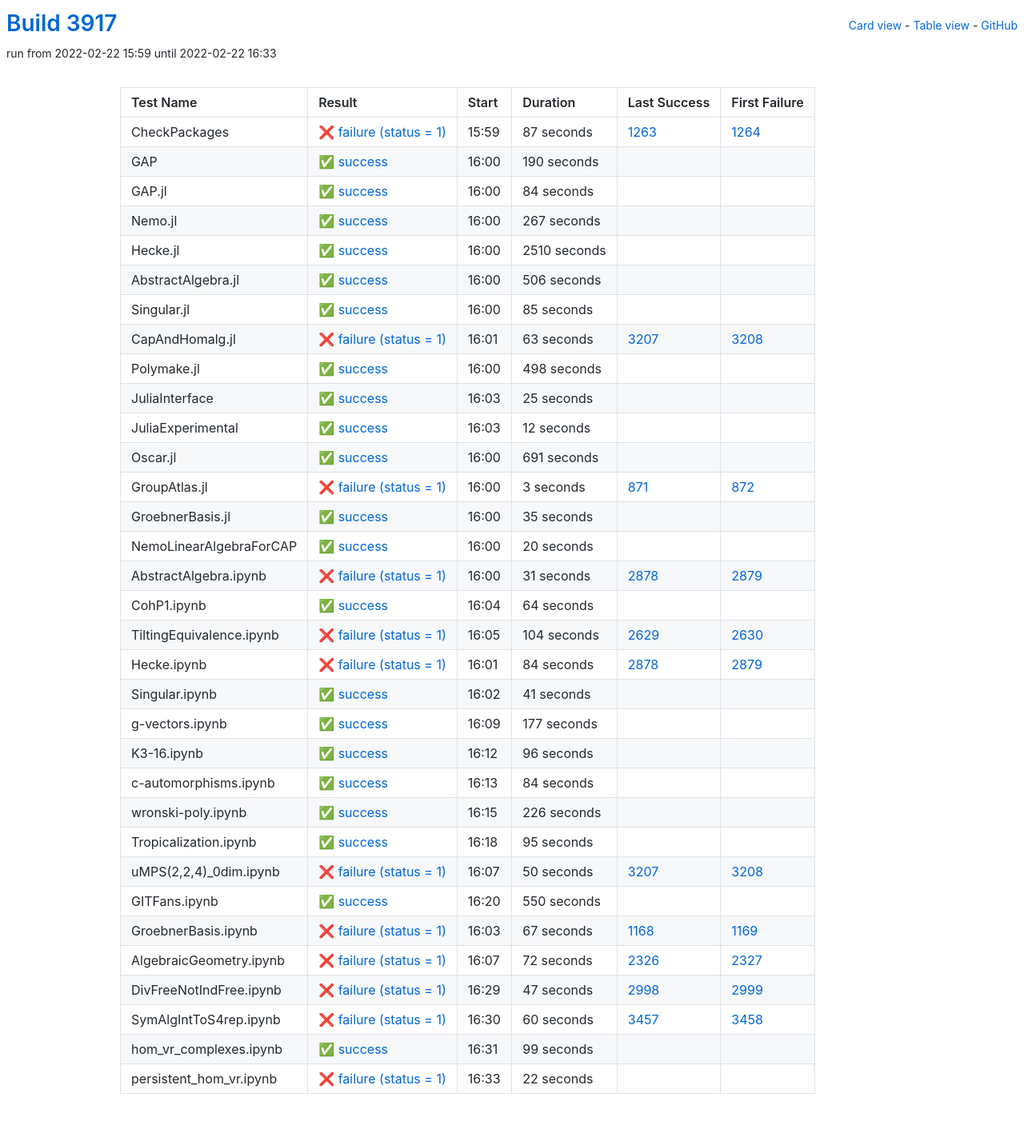
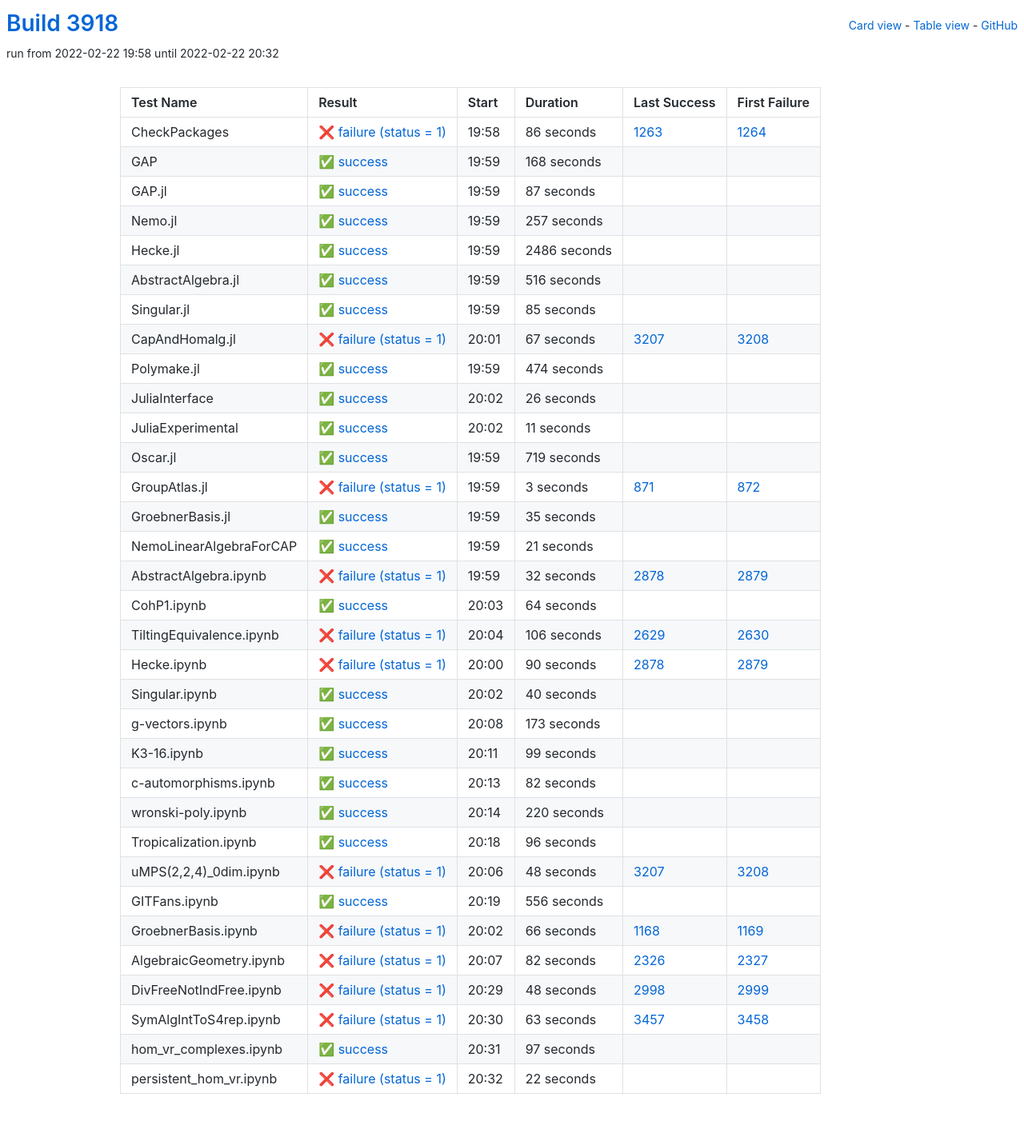
Before and after one commit to oscar-system/oscar-ci-status-stable, a Jekyll site: the page built from table.html, in a window 1280 px wide. Shown: the whole page at 80% size. Built offline with Jekyll 4.4.1, drawn with Linux system fonts in a browser that asks for light colours.

Commit message:
Build #3918

```diff
--- a/_data/ci.yml
+++ b/_data/ci.yml
@@ -1,6 +1,6 @@
 ---
-build: 3917
-build_url: https://oscarci.mathematik.uni-kl.de/job/oscar-stable/3917/
+build: 3918
+build_url: https://oscarci.mathematik.uni-kl.de/job/oscar-stable/3918/
 job: oscar-stable
 organization: oscar-system
 repo: oscar-ci-status-stable
@@ -8,80 +8,80 @@ repourl: https://github.com/oscar-system/oscar-ci-status-stable
 tests:
 - name: CheckPackages
   id: checkpackages
-  log: https://oscarci.mathematik.uni-kl.de/job/oscar-stable/3917/artifact/logs/build-3917/CheckPackages.log
-  start: 2022-02-22 15:59
+  log: https://oscarci.mathematik.uni-kl.de/job/oscar-stable/3918/artifact/logs/build-3918/CheckPackages.log
+  start: 2022-02-22 19:58
   success: false
   exitcode: 1
   status: failure
-  duration: 87
+  duration: 86
   last_success: 1263
   last_success_url: https://oscarci.mathematik.uni-kl.de/job/oscar-stable/1263/
   first_failure: 1264
   first_failure_url: https://oscarci.mathematik.uni-kl.de/job/oscar-stable/1264/
 - name: GAP
   id: gap
-  log: https://oscarci.mathematik.uni-kl.de/job/oscar-stable/3917/artifact/logs/build-3917/GAP.log
-  start: 2022-02-22 16:00
+  log: https://oscarci.mathematik.uni-kl.de/job/oscar-stable/3918/artifact/logs/build-3918/GAP.log
+  start: 2022-02-22 19:59
   success: true
   exitcode: 0
   status: success
-  duration: 190
+  duration: 168
   last_success: false
   last_success_url:
   first_failure: false
   first_failure_url:
 - name: GAP.jl
   id: gap-jl
-  log: https://oscarci.mathematik.uni-kl.de/job/oscar-stable/3917/artifact/logs/build-3917/GAP.jl.log
-  start: 2022-02-22 16:00
+  log: https://oscarci.mathematik.uni-kl.de/job/oscar-stable/3918/artifact/logs/build-3918/GAP.jl.log
+  start: 2022-02-22 19:59
   success: true
   exitcode: 0
   status: success
-  duration: 84
+  duration: 87
   last_success: false
   last_success_url:
   first_failure: false
   first_failure_url:
 - name: Nemo.jl
   id: nemo-jl
-  log: https://oscarci.mathematik.uni-kl.de/job/oscar-stable/3917/artifact/logs/build-3917/Nemo.jl.log
-  start: 2022-02-22 16:00
+  log: https://oscarci.mathematik.uni-kl.de/job/oscar-stable/3918/artifact/logs/build-3918/Nemo.jl.log
+  start: 2022-02-22 19:59
   success: true
   exitcode: 0
   status: success
-  duration: 267
+  duration: 257
   last_success: false
   last_success_url:
   first_failure: false
   first_failure_url:
 - name: Hecke.jl
   id: hecke-jl
-  log: https://oscarci.mathematik.uni-kl.de/job/oscar-stable/3917/artifact/logs/build-3917/Hecke.jl.log
-  start: 2022-02-22 16:00
+  log: https://oscarci.mathematik.uni-kl.de/job/oscar-stable/3918/artifact/logs/build-3918/Hecke.jl.log
+  start: 2022-02-22 19:59
   success: true
   exitcode: 0
   status: success
-  duration: 2510
+  duration: 2486
   last_success: false
   last_success_url:
   first_failure: false
   first_failure_url:
 - name: AbstractAlgebra.jl
   id: abstractalgebra-jl
-  log: https://oscarci.mathematik.uni-kl.de/job/oscar-stable/3917/artifact/logs/build-3917/AbstractAlgebra.jl.log
-  start: 2022-02-22 16:00
+  log: https://oscarci.mathematik.uni-kl.de/job/oscar-stable/3918/artifact/logs/build-3918/AbstractAlgebra.jl.log
+  start: 2022-02-22 19:59
   success: true
   exitcode: 0
   status: success
-  duration: 506
+  duration: 516
   last_success: false
   last_success_url:
   first_failure: false
   first_failure_url:
 - name: Singular.jl
   id: singular-jl
-  log: https://oscarci.mathematik.uni-kl.de/job/oscar-stable/3917/artifact/logs/build-3917/Singular.jl.log
-  start: 2022-02-22 16:00
+  log: https://oscarci.mathematik.uni-kl.de/job/oscar-stable/3918/artifact/logs/build-3918/Singular.jl.log
+  start: 2022-02-22 19:59
   success: true
   exitcode: 0
   status: success
@@ -92,68 +92,68 @@ tests:
   first_failure_url:
 - name: CapAndHomalg.jl
   id: capandhomalg-jl
-  log: https://oscarci.mathematik.uni-kl.de/job/oscar-stable/3917/artifact/logs/build-3917/CapAndHomalg.jl.log
-  start: 2022-02-22 16:01
+  log: https://oscarci.mathematik.uni-kl.de/job/oscar-stable/3918/artifact/logs/build-3918/CapAndHomalg.jl.log
+  start: 2022-02-22 20:01
   success: false
   exitcode: 1
   status: failure
-  duration: 63
+  duration: 67
   last_success: 3207
   last_success_url: https://oscarci.mathematik.uni-kl.de/job/oscar-stable/3207/
   first_failure: 3208
   first_failure_url: https://oscarci.mathematik.uni-kl.de/job/oscar-stable/3208/
 - name: Polymake.jl
   id: polymake-jl
-  log: https://oscarci.mathematik.uni-kl.de/job/oscar-stable/3917/artifact/logs/build-3917/Polymake.jl.log
-  start: 2022-02-22 16:00
+  log: https://oscarci.mathematik.uni-kl.de/job/oscar-stable/3918/artifact/logs/build-3918/Polymake.jl.log
+  start: 2022-02-22 19:59
   success: true
   exitcode: 0
   status: success
-  duration: 498
+  duration: 474
   last_success: false
   last_success_url:
   first_failure: false
   first_failure_url:
 - name: JuliaInterface
   id: juliainterface
-  log: https://oscarci.mathematik.uni-kl.de/job/oscar-stable/3917/artifact/logs/build-3917/JuliaInterface.log
-  start: 2022-02-22 16:03
+  log: https://oscarci.mathematik.uni-kl.de/job/oscar-stable/3918/artifact/logs/build-3918/JuliaInterface.log
+  start: 2022-02-22 20:02
   success: true
   exitcode: 0
   status: success
-  duration: 25
+  duration: 26
   last_success: false
   last_success_url:
   first_failure: false
   first_failure_url:
 - name: JuliaExperimental
   id: juliaexperimental
-  log: https://oscarci.mathematik.uni-kl.de/job/oscar-stable/3917/artifact/logs/build-3917/JuliaExperimental.log
-  start: 2022-02-22 16:03
+  log: https://oscarci.mathematik.uni-kl.de/job/oscar-stable/3918/artifact/logs/build-3918/JuliaExperimental.log
+  start: 2022-02-22 20:02
   success: true
   exitcode: 0
   status: success
-  duration: 12
+  duration: 11
   last_success: false
   last_success_url:
   first_failure: false
   first_failure_url:
 - name: Oscar.jl
   id: oscar-jl
-  log: https://oscarci.mathematik.uni-kl.de/job/oscar-stable/3917/artifact/logs/build-3917/Oscar.jl.log
-  start: 2022-02-22 16:00
+  log: https://oscarci.mathematik.uni-kl.de/job/oscar-stable/3918/artifact/logs/build-3918/Oscar.jl.log
+  start: 2022-02-22 19:59
   success: true
   exitcode: 0
   status: success
-  duration: 691
+  duration: 719
   last_success: false
   last_success_url:
   first_failure: false
   first_failure_url:
 - name: GroupAtlas.jl
   id: groupatlas-jl
-  log: https://oscarci.mathematik.uni-kl.de/job/oscar-stable/3917/artifact/logs/build-3917/GroupAtlas.jl.log
-  start: 2022-02-22 16:00
+  log: https://oscarci.mathematik.uni-kl.de/job/oscar-stable/3918/artifact/logs/build-3918/GroupAtlas.jl.log
+  start: 2022-02-22 19:59
   success: false
   exitcode: 1
   status: failure
@@ -164,8 +164,8 @@ tests:
   first_failure_url: https://oscarci.mathematik.uni-kl.de/job/oscar-stable/872/
 - name: GroebnerBasis.jl
   id: groebnerbasis-jl
-  log: https://oscarci.mathematik.uni-kl.de/job/oscar-stable/3917/artifact/logs/build-3917/GroebnerBasis.jl.log
-  start: 2022-02-22 16:00
+  log: https://oscarci.mathematik.uni-kl.de/job/oscar-stable/3918/artifact/logs/build-3918/GroebnerBasis.jl.log
+  start: 2022-02-22 19:59
   success: true
   exitcode: 0
   status: success
@@ -176,32 +176,32 @@ tests:
   first_failure_url:
 - name: NemoLinearAlgebraForCAP
   id: nemolinearalgebraforcap
-  log: https://oscarci.mathematik.uni-kl.de/job/oscar-stable/3917/artifact/logs/build-3917/NemoLinearAlgebraForCAP.log
-  start: 2022-02-22 16:00
+  log: https://oscarci.mathematik.uni-kl.de/job/oscar-stable/3918/artifact/logs/build-3918/NemoLinearAlgebraForCAP.log
+  start: 2022-02-22 19:59
   success: true
   exitcode: 0
   status: success
-  duration: 20
+  duration: 21
   last_success: false
   last_success_url:
   first_failure: false
   first_failure_url:
 - name: AbstractAlgebra.ipynb
   id: abstractalgebra-ipynb
-  log: https://oscarci.mathematik.uni-kl.de/job/oscar-stable/3917/artifact/logs/build-3917/AbstractAlgebra.ipynb.log
-  start: 2022-02-22 16:00
+  log: https://oscarci.mathematik.uni-kl.de/job/oscar-stable/3918/artifact/logs/build-3918/AbstractAlgebra.ipynb.log
+  start: 2022-02-22 19:59
   success: false
   exitcode: 1
   status: failure
-  duration: 31
+  duration: 32
   last_success: 2878
   last_success_url: https://oscarci.mathematik.uni-kl.de/job/oscar-stable/2878/
   first_failure: 2879
   first_failure_url: https://oscarci.mathematik.uni-kl.de/job/oscar-stable/2879/
 - name: CohP1.ipynb
   id: cohp1-ipynb
-  log: https://oscarci.mathematik.uni-kl.de/job/oscar-stable/3917/artifact/logs/build-3917/CohP1.ipynb.log
-  start: 2022-02-22 16:04
+  log: https://oscarci.mathematik.uni-kl.de/job/oscar-stable/3918/artifact/logs/build-3918/CohP1.ipynb.log
+  start: 2022-02-22 20:03
   success: true
   exitcode: 0
   status: success
@@ -212,56 +212,92 @@ tests:
   first_failure_url:
 - name: TiltingEquivalence.ipynb
   id: tiltingequivalence-ipynb
-  log: https://oscarci.mathematik.uni-kl.de/job/oscar-stable/3917/artifact/logs/build-3917/TiltingEquivalence.ipynb.log
-  start: 2022-02-22 16:05
+  log: https://oscarci.mathematik.uni-kl.de/job/oscar-stable/3918/artifact/logs/build-3918/TiltingEquivalence.ipynb.log
+  start: 2022-02-22 20:04
   success: false
   exitcode: 1
   status: failure
-  duration: 104
+  duration: 106
   last_success: 2629
   last_success_url: https://oscarci.mathematik.uni-kl.de/job/oscar-stable/2629/
   first_failure: 2630
   first_failure_url: https://oscarci.mathematik.uni-kl.de/job/oscar-stable/2630/
 - name: Hecke.ipynb
   id: hecke-ipynb
-  log: https://oscarci.mathematik.uni-kl.de/job/oscar-stable/3917/artifact/logs/build-3917/Hecke.ipynb.log
-  start: 2022-02-22 16:01
+  log: https://oscarci.mathematik.uni-kl.de/job/oscar-stable/3918/artifact/logs/build-3918/Hecke.ipynb.log
+  start: 2022-02-22 20:00
   success: false
   exitcode: 1
   status: failure
-  duration: 84
+  duration: 90
   last_success: 2878
   last_success_url: https://oscarci.mathematik.uni-kl.de/job/oscar-stable/2878/
   first_failure: 2879
   first_failure_url: https://oscarci.mathematik.uni-kl.de/job/oscar-stable/2879/
 - name: Singular.ipynb
   id: singular-ipynb
-  log: https://oscarci.mathematik.uni-kl.de/job/oscar-stable/3917/artifact/logs/build-3917/Singular.ipynb.log
-  start: 2022-02-22 16:02
+  log: https://oscarci.mathematik.uni-kl.de/job/oscar-stable/3918/artifact/logs/build-3918/Singular.ipynb.log
+  start: 2022-02-22 20:02
   success: true
   exitcode: 0
   status: success
-  duration: 41
+  duration: 40
   last_success: false
   last_success_url:
   first_failure: false
   first_failure_url:
 - name: g-vectors.ipynb
   id: g-vectors-ipynb
-  log: https://oscarci.mathematik.uni-kl.de/job/oscar-stable/3917/artifact/logs/build-3917/g-vectors.ipynb.log
-  start: 2022-02-22 16:09
+  log: https://oscarci.mathematik.uni-kl.de/job/oscar-stable/3918/artifact/logs/build-3918/g-vectors.ipynb.log
+  start: 2022-02-22 20:08
   success: true
   exitcode: 0
   status: success
-  duration: 177
+  duration: 173
   last_success: false
   last_success_url:
   first_failure: false
   first_failure_url:
 - name: K3-16.ipynb
   id: k3-16-ipynb
-  log: https://oscarci.mathematik.uni-kl.de/job/oscar-stable/3917/artifact/logs/build-3917/K3-16.ipynb.log
-  start: 2022-02-22 16:12
+  log: https://oscarci.mathematik.uni-kl.de/job/oscar-stable/3918/artifact/logs/build-3918/K3-16.ipynb.log
+  start: 2022-02-22 20:11
+  success: true
+  exitcode: 0
+  status: success
+  duration: 99
+  last_success: false
+  last_success_url:
+  first_failure: false
+  first_failure_url:
+- name: c-automorphisms.ipynb
+  id: c-automorphisms-ipynb
+  log: https://oscarci.mathematik.uni-kl.de/job/oscar-stable/3918/artifact/logs/build-3918/c-automorphisms.ipynb.log
+  start: 2022-02-22 20:13
+  success: true
+  exitcode: 0
+  status: success
+  duration: 82
+  last_success: false
+  last_success_url:
+  first_failure: false
+  first_failure_url:
+- name: wronski-poly.ipynb
+  id: wronski-poly-ipynb
+  log: https://oscarci.mathematik.uni-kl.de/job/oscar-stable/3918/artifact/logs/build-3918/wronski-poly.ipynb.log
+  start: 2022-02-22 20:14
+  success: true
+  exitcode: 0
+  status: success
+  duration: 220
+  last_success: false
+  last_success_url:
+  first_failure: false
+  first_failure_url:
+- name: Tropicalization.ipynb
+  id: tropicalization-ipynb
+  log: https://oscarci.mathematik.uni-kl.de/job/oscar-stable/3918/artifact/logs/build-3918/Tropicalization.ipynb.log
+  start: 2022-02-22 20:18
   success: true
   exitcode: 0
   status: success
@@ -270,130 +306,94 @@ tests:
   last_success_url:
   first_failure: false
   first_failure_url:
-- name: c-automorphisms.ipynb
-  id: c-automorphisms-ipynb
-  log: https://oscarci.mathematik.uni-kl.de/job/oscar-stable/3917/artifact/logs/build-3917/c-automorphisms.ipynb.log
-  start: 2022-02-22 16:13
-  success: true
-  exitcode: 0
-  status: success
-  duration: 84
-  last_success: false
-  last_success_url:
-  first_failure: false
-  first_failure_url:
-- name: wronski-poly.ipynb
-  id: wronski-poly-ipynb
-  log: https://oscarci.mathematik.uni-kl.de/job/oscar-stable/3917/artifact/logs/build-3917/wronski-poly.ipynb.log
-  start: 2022-02-22 16:15
-  success: true
-  exitcode: 0
-  status: success
-  duration: 226
-  last_success: false
-  last_success_url:
-  first_failure: false
-  first_failure_url:
-- name: Tropicalization.ipynb
-  id: tropicalization-ipynb
-  log: https://oscarci.mathematik.uni-kl.de/job/oscar-stable/3917/artifact/logs/build-3917/Tropicalization.ipynb.log
-  start: 2022-02-22 16:18
-  success: true
-  exitcode: 0
-  status: success
-  duration: 95
-  last_success: false
-  last_success_url:
-  first_failure: false
-  first_failure_url:
 - name: uMPS(2,2,4)_0dim.ipynb
   id: umps-2-2-4-0dim-ipynb
-  log: https://oscarci.mathematik.uni-kl.de/job/oscar-stable/3917/artifact/logs/build-3917/uMPS-2-2-4-_0dim.ipynb.log
-  start: 2022-02-22 16:07
+  log: https://oscarci.mathematik.uni-kl.de/job/oscar-stable/3918/artifact/logs/build-3918/uMPS-2-2-4-_0dim.ipynb.log
+  start: 2022-02-22 20:06
   success: false
   exitcode: 1
   status: failure
-  duration: 50
+  duration: 48
   last_success: 3207
   last_success_url: https://oscarci.mathematik.uni-kl.de/job/oscar-stable/3207/
   first_failure: 3208
   first_failure_url: https://oscarci.mathematik.uni-kl.de/job/oscar-stable/3208/
 - name: GITFans.ipynb
   id: gitfans-ipynb
-  log: https://oscarci.mathematik.uni-kl.de/job/oscar-stable/3917/artifact/logs/build-3917/GITFans.ipynb.log
-  start: 2022-02-22 16:20
+  log: https://oscarci.mathematik.uni-kl.de/job/oscar-stable/3918/artifact/logs/build-3918/GITFans.ipynb.log
+  start: 2022-02-22 20:19
   success: true
   exitcode: 0
   status: success
-  duration: 550
+  duration: 556
   last_success: false
   last_success_url:
   first_failure: false
   first_failure_url:
 - name: GroebnerBasis.ipynb
   id: groebnerbasis-ipynb
-  log: https://oscarci.mathematik.uni-kl.de/job/oscar-stable/3917/artifact/logs/build-3917/GroebnerBasis.ipynb.log
-  start: 2022-02-22 16:03
+  log: https://oscarci.mathematik.uni-kl.de/job/oscar-stable/3918/artifact/logs/build-3918/GroebnerBasis.ipynb.log
+  start: 2022-02-22 20:02
   success: false
   exitcode: 1
   status: failure
-  duration: 67
+  duration: 66
   last_success: 1168
   last_success_url: https://oscarci.mathematik.uni-kl.de/job/oscar-stable/1168/
   first_failure: 1169
   first_failure_url: https://oscarci.mathematik.uni-kl.de/job/oscar-stable/1169/
 - name: AlgebraicGeometry.ipynb
   id: algebraicgeometry-ipynb
-  log: https://oscarci.mathematik.uni-kl.de/job/oscar-stable/3917/artifact/logs/build-3917/AlgebraicGeometry.ipynb.log
-  start: 2022-02-22 16:07
+  log: https://oscarci.mathematik.uni-kl.de/job/oscar-stable/3918/artifact/logs/build-3918/AlgebraicGeometry.ipynb.log
+  start: 2022-02-22 20:07
   success: false
   exitcode: 1
   status: failure
-  duration: 72
+  duration: 82
   last_success: 2326
   last_success_url: https://oscarci.mathematik.uni-kl.de/job/oscar-stable/2326/
   first_failure: 2327
   first_failure_url: https://oscarci.mathematik.uni-kl.de/job/oscar-stable/2327/
 - name: DivFreeNotIndFree.ipynb
   id: divfreenotindfree-ipynb
-  log: https://oscarci.mathematik.uni-kl.de/job/oscar-stable/3917/artifact/logs/build-3917/DivFreeNotIndFree.ipynb.log
-  start: 2022-02-22 16:29
+  log: https://oscarci.mathematik.uni-kl.de/job/oscar-stable/3918/artifact/logs/build-3918/DivFreeNotIndFree.ipynb.log
+  start: 2022-02-22 20:29
   success: false
   exitcode: 1
   status: failure
-  duration: 47
+  duration: 48
   last_success: 2998
   last_success_url: https://oscarci.mathematik.uni-kl.de/job/oscar-stable/2998/
   first_failure: 2999
   first_failure_url: https://oscarci.mathematik.uni-kl.de/job/oscar-stable/2999/
 - name: SymAlgIntToS4rep.ipynb
   id: symalginttos4rep-ipynb
-  log: https://oscarci.mathematik.uni-kl.de/job/oscar-stable/3917/artifact/logs/build-3917/SymAlgIntToS4rep.ipynb.log
-  start: 2022-02-22 16:30
+  log: https://oscarci.mathematik.uni-kl.de/job/oscar-stable/3918/artifact/logs/build-3918/SymAlgIntToS4rep.ipynb.log
+  start: 2022-02-22 20:30
   success: false
   exitcode: 1
   status: failure
-  duration: 60
+  duration: 63
   last_success: 3457
   last_success_url: https://oscarci.mathematik.uni-kl.de/job/oscar-stable/3457/
   first_failure: 3458
   first_failure_url: https://oscarci.mathematik.uni-kl.de/job/oscar-stable/3458/
 - name: hom_vr_complexes.ipynb
   id: hom-vr-complexes-ipynb
-  log: https://oscarci.mathematik.uni-kl.de/job/oscar-stable/3917/artifact/logs/build-3917/hom_vr_complexes.ipynb.log
-  start: 2022-02-22 16:31
+  log: https://oscarci.mathematik.uni-kl.de/job/oscar-stable/3918/artifact/logs/build-3918/hom_vr_complexes.ipynb.log
+  start: 2022-02-22 20:31
   success: true
   exitcode: 0
   status: success
-  duration: 99
+  duration: 97
   last_success: false
   last_success_url:
   first_failure: false
   first_failure_url:
 - name: persistent_hom_vr.ipynb
   id: persistent-hom-vr-ipynb
-  log: https://oscarci.mathematik.uni-kl.de/job/oscar-stable/3917/artifact/logs/build-3917/persistent_hom_vr.ipynb.log
-  start: 2022-02-22 16:33
+  log: https://oscarci.mathematik.uni-kl.de/job/oscar-stable/3918/artifact/logs/build-3918/persistent_hom_vr.ipynb.log
+  start: 2022-02-22 20:32
   success: false
   exitcode: 1
   status: failure
```
Also changed, not shown: README.md.
